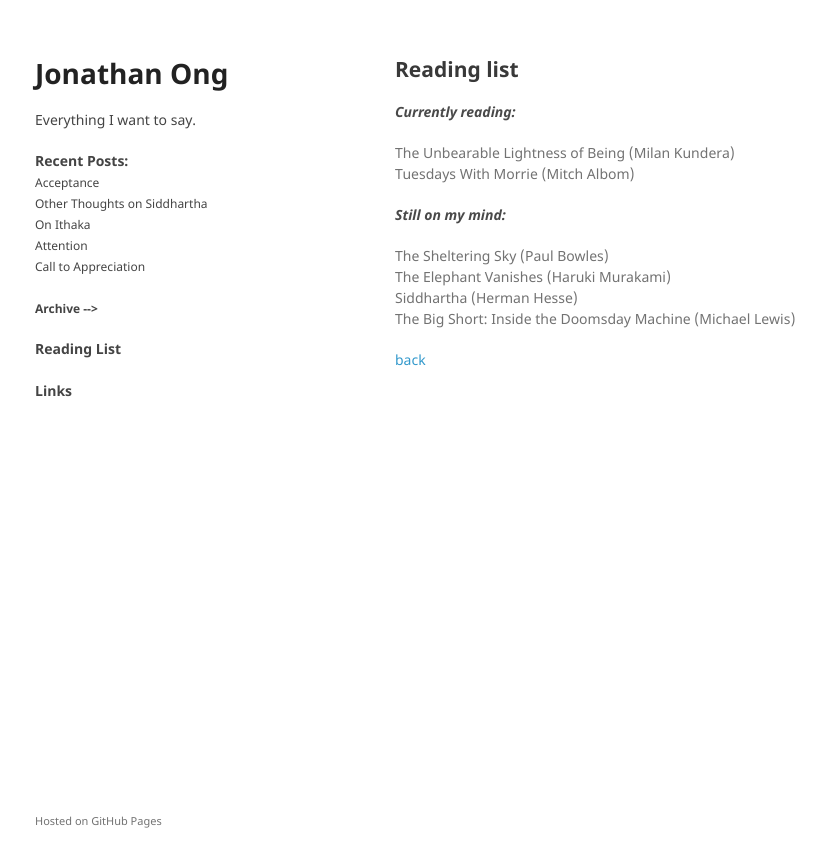
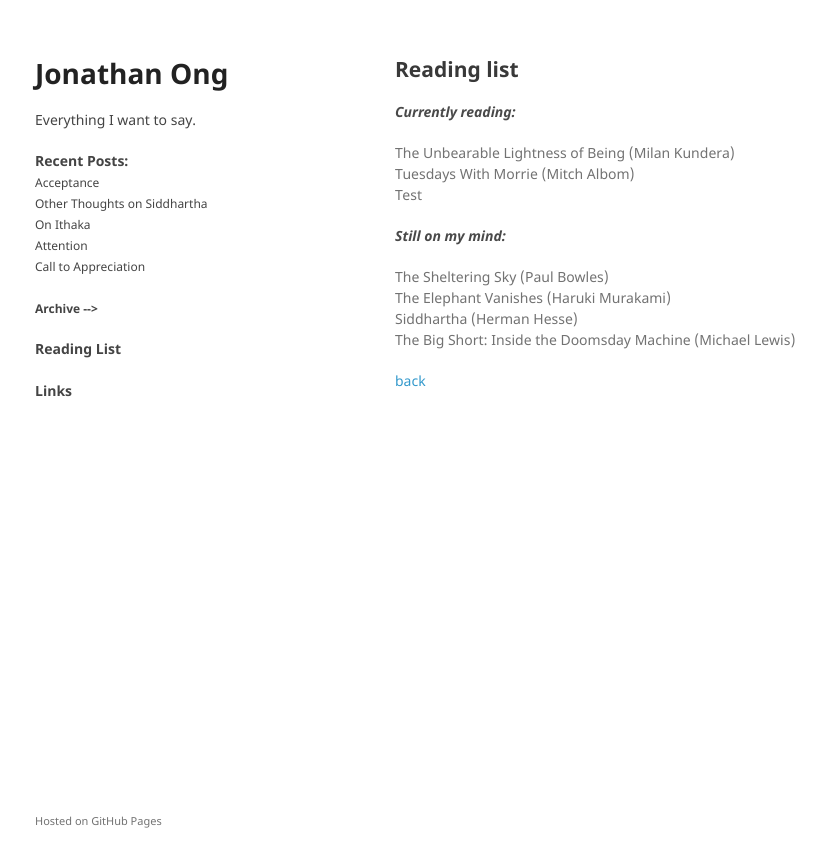
Before and after one commit to twentysix10/twentysix10.github.io, a Jekyll site: the page built from reading-list.md, in a window 1280 px wide. Shown: the top 867 px of the page, without its empty margins (175-1001 px from the left). Built offline with Jekyll 4.4.1, drawn with Linux system fonts in a browser that asks for light colours.

Commit message:
updated site

```diff
--- a/reading-list.md
+++ b/reading-list.md
@@ -8,6 +8,7 @@ layout: post
 
 * The Unbearable Lightness of Being (Milan Kundera)
 * Tuesdays With Morrie (Mitch Albom)
+* Test
 
 #### _Still on my mind:_
 
```
